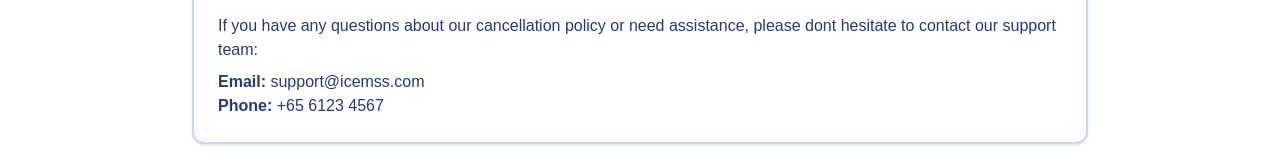
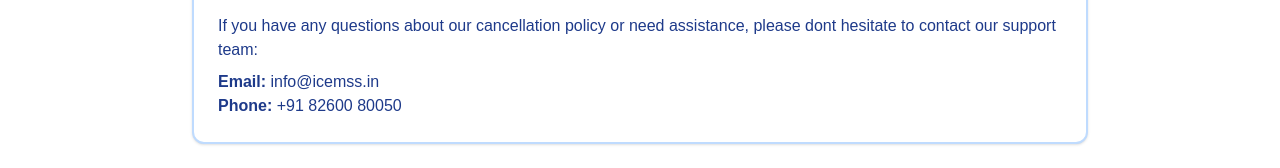
Before and after one commit to ZepResearch/icemss, a Next.js app: page /cancellation-policy in a window 1280 px wide. Shown: the part 1219-1387 px from the top of the page. Built offline with nearby package versions, Linux system fonts and the light colour scheme.

Commit message:
number and mail id change

```diff
--- a/app/(pages)/cancellation-policy/page.js
+++ b/app/(pages)/cancellation-policy/page.js
@@ -102,8 +102,8 @@
               If you have any questions about our cancellation policy or need assistance, please dont hesitate to contact our support team:
             </p>
             <p className="mt-2 text-blue-900">
-              <strong>Email:</strong> support@icemss.com<br />
-              <strong>Phone:</strong> +65 6123 4567
+              <strong>Email:</strong> info@icemss.in<br />
+              <strong>Phone:</strong> +91 82600 80050
             </p>
           </CardContent>
         </Card>
```
